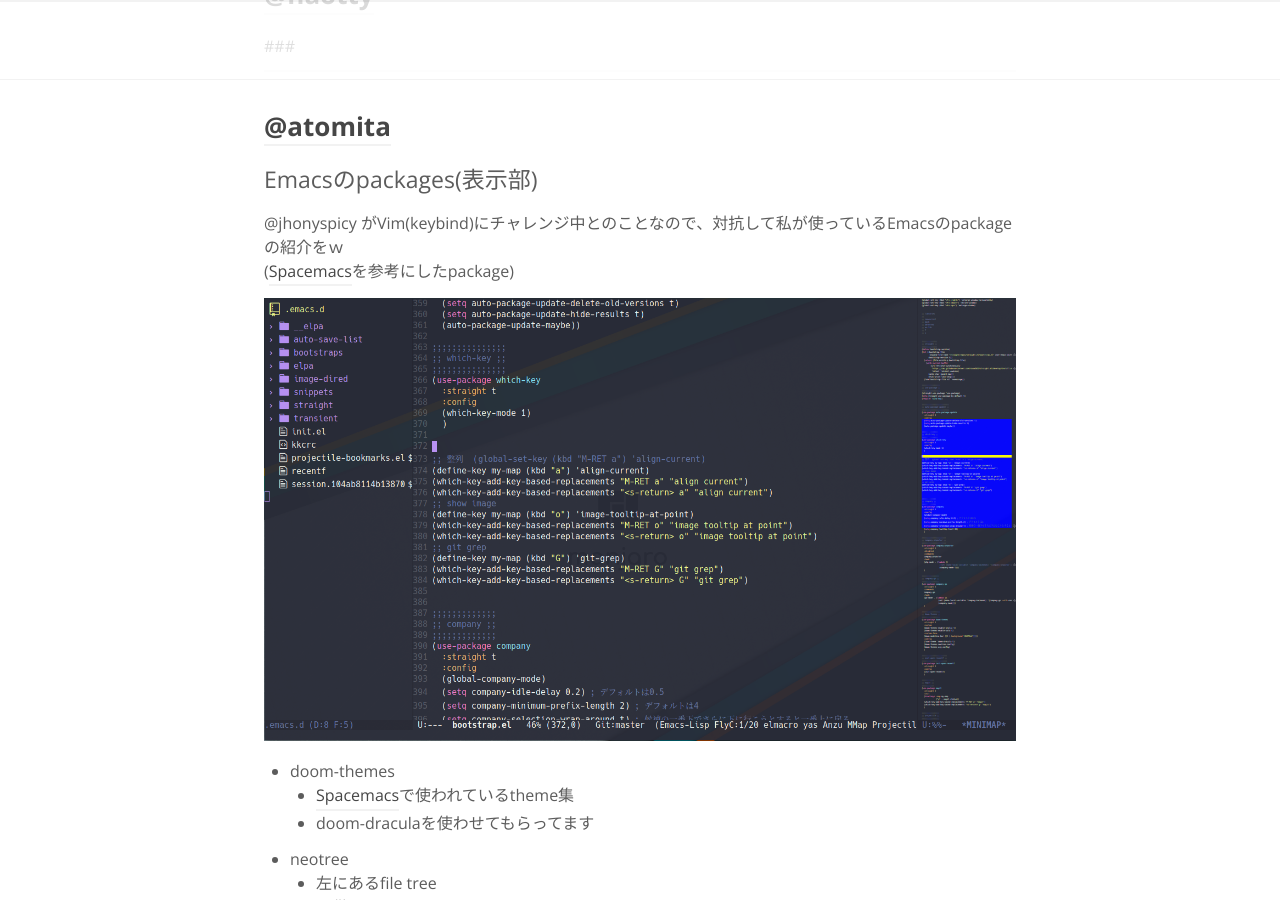
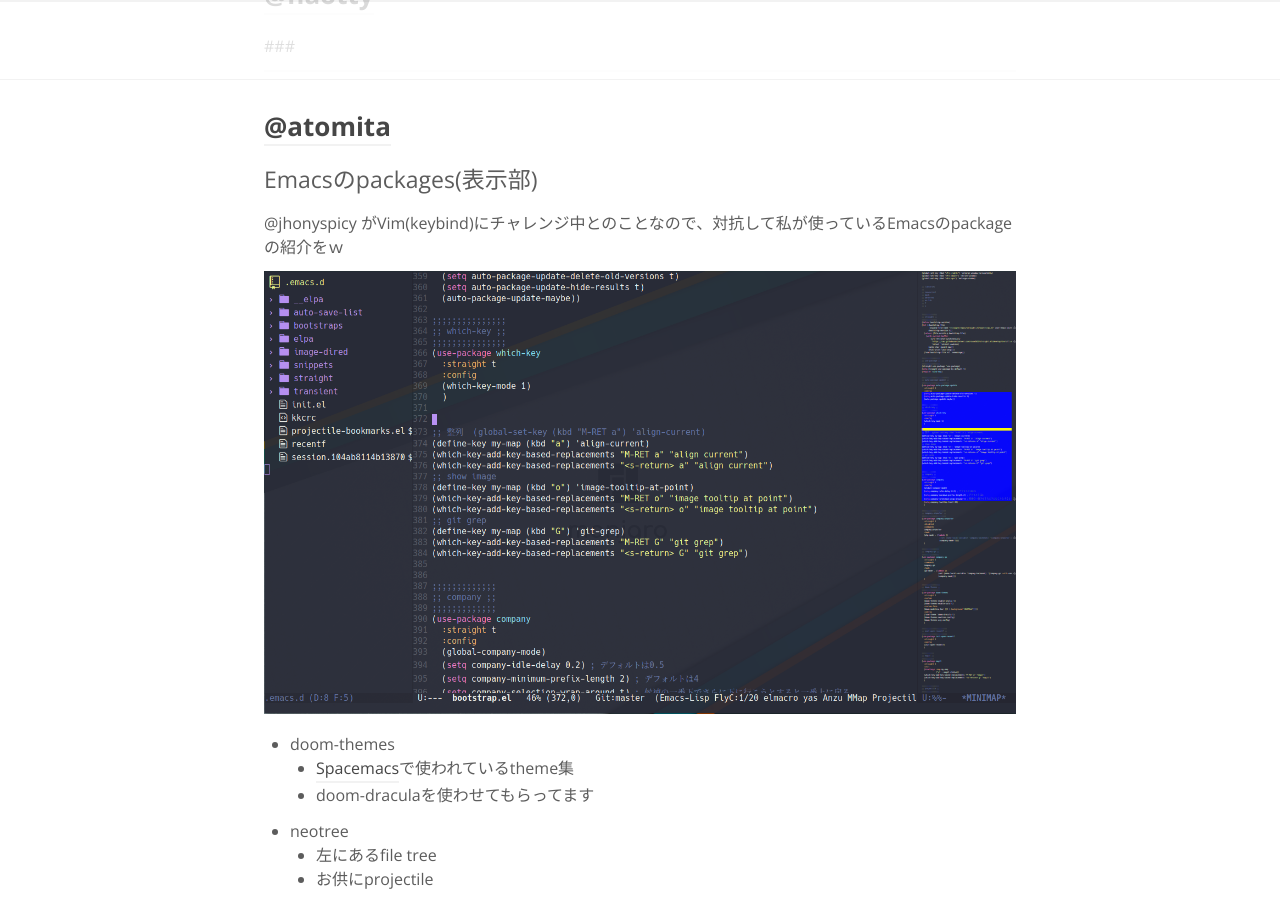
Before and after one commit to RyukyuInteractive/tech.ryukyu-i.co.jp, a Jekyll site: the page built from _posts/2019-08-28-tech-lunch.md, in a window 1280 px wide and 900 px high, scrolled down 349 px. Built offline with Jekyll 4.4.1, drawn with Linux system fonts in a browser that asks for light colours; a script that is not in the unit is left out; comment, search, counter and statistics services are not loaded.

Commit message:
Update 2019-08-28-tech-lunch.md

```diff
--- a/_posts/2019-08-28-tech-lunch.md
+++ b/_posts/2019-08-28-tech-lunch.md
@@ -19,7 +19,6 @@
 ### Emacsのpackages(表示部)
 
 @jhonyspicy がVim(keybind)にチャレンジ中とのことなので、対抗して私が使っているEmacsのpackageの紹介をｗ
-([Spacemacs](http://spacemacs.org/)を参考にしたpackage)
 
 ![Screenshot](/images/2019/08/Screenshot%20from%202019-08-28%2013-31-05.png)
 
```
